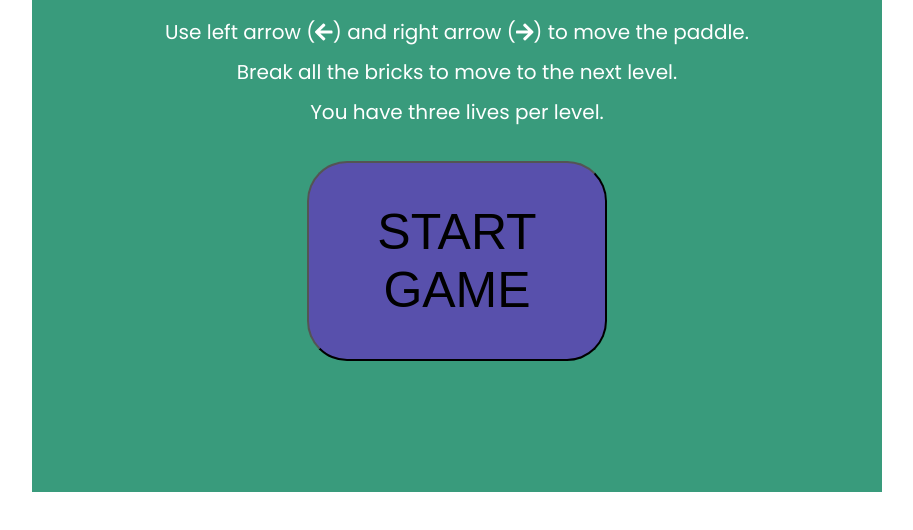
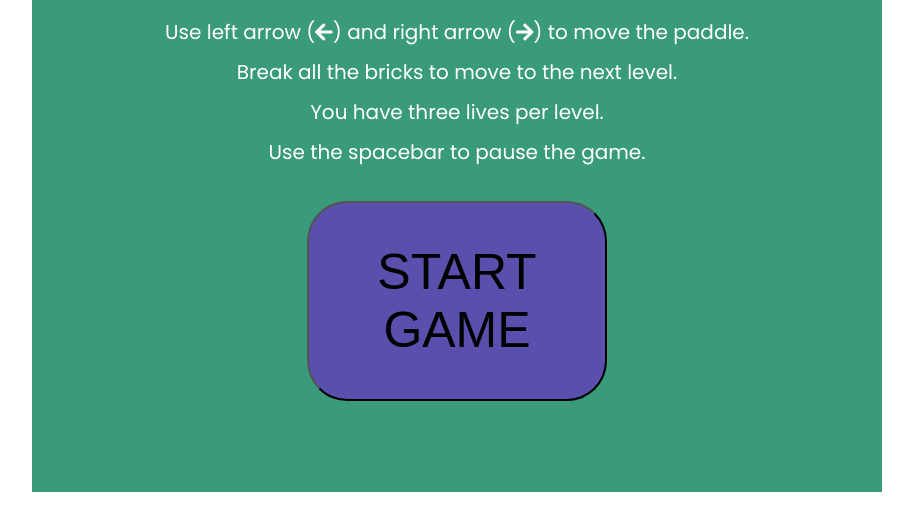
Before and after one commit to amercado1014/Game-Time, a website built with webpack: page index.html in a window 1280 px wide. Shown: the part 208-738 px from the top of the page, without its empty margins (183-1096 px from the left). Built offline with nearby package versions, Linux system fonts and the light colour scheme.

Commit message:
Add pause when spacebar is clicked
Refactored levels, added high score, and added pause on spacebar hit

```diff
--- a/index.html
+++ b/index.html
@@ -15,6 +15,7 @@
       <p>Use left arrow (<i class="fas fa-arrow-left"></i>) and right arrow (<i class="fas fa-arrow-right"></i>) to move the paddle.</p>
       <p>Break all the bricks to move to the next level.</p>
       <p>You have three lives per level.</p>
+      <p>Use the spacebar to pause the game.</p>
       <div class="button-div">
         <button class="start-button">Start Game</button>
       </div>
```
